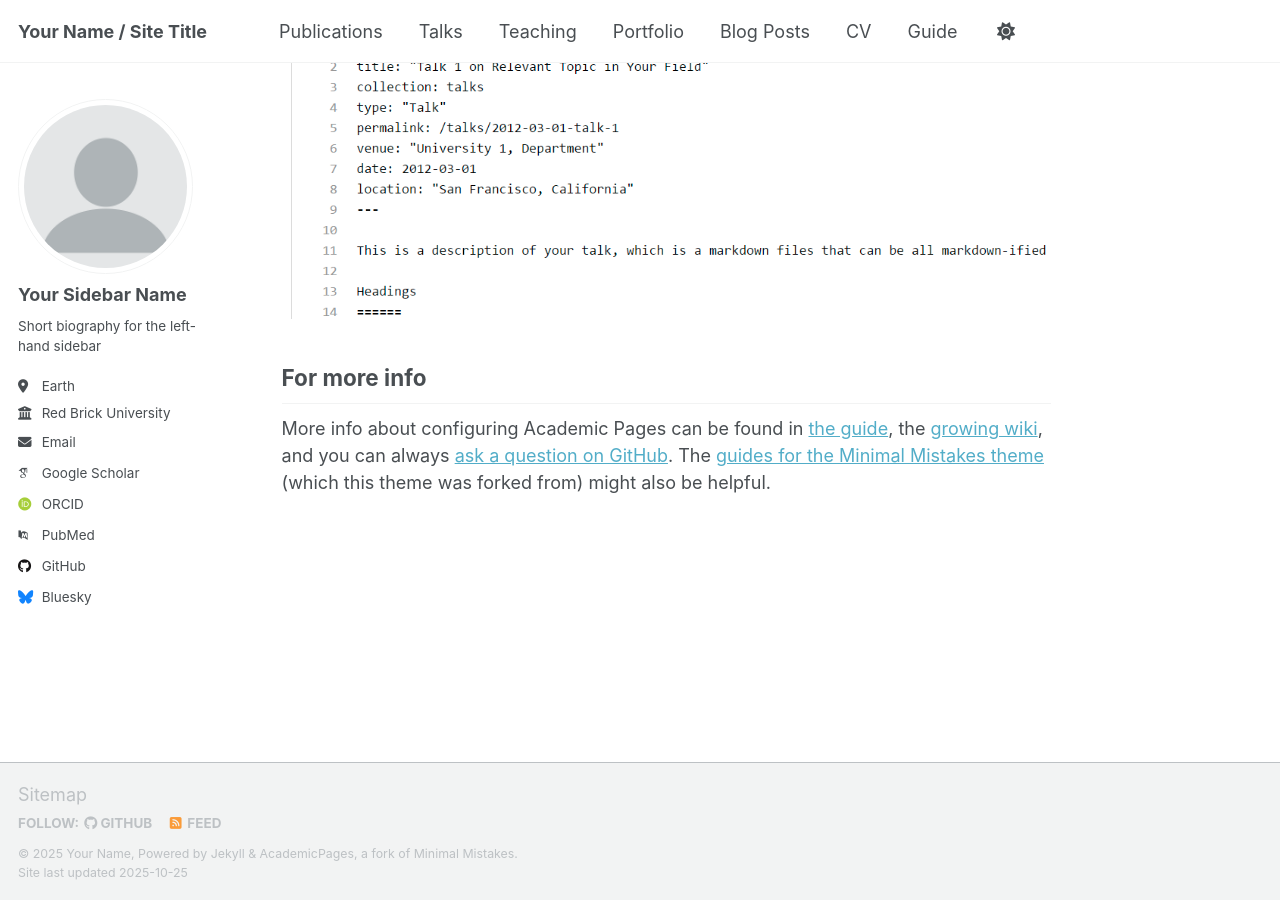
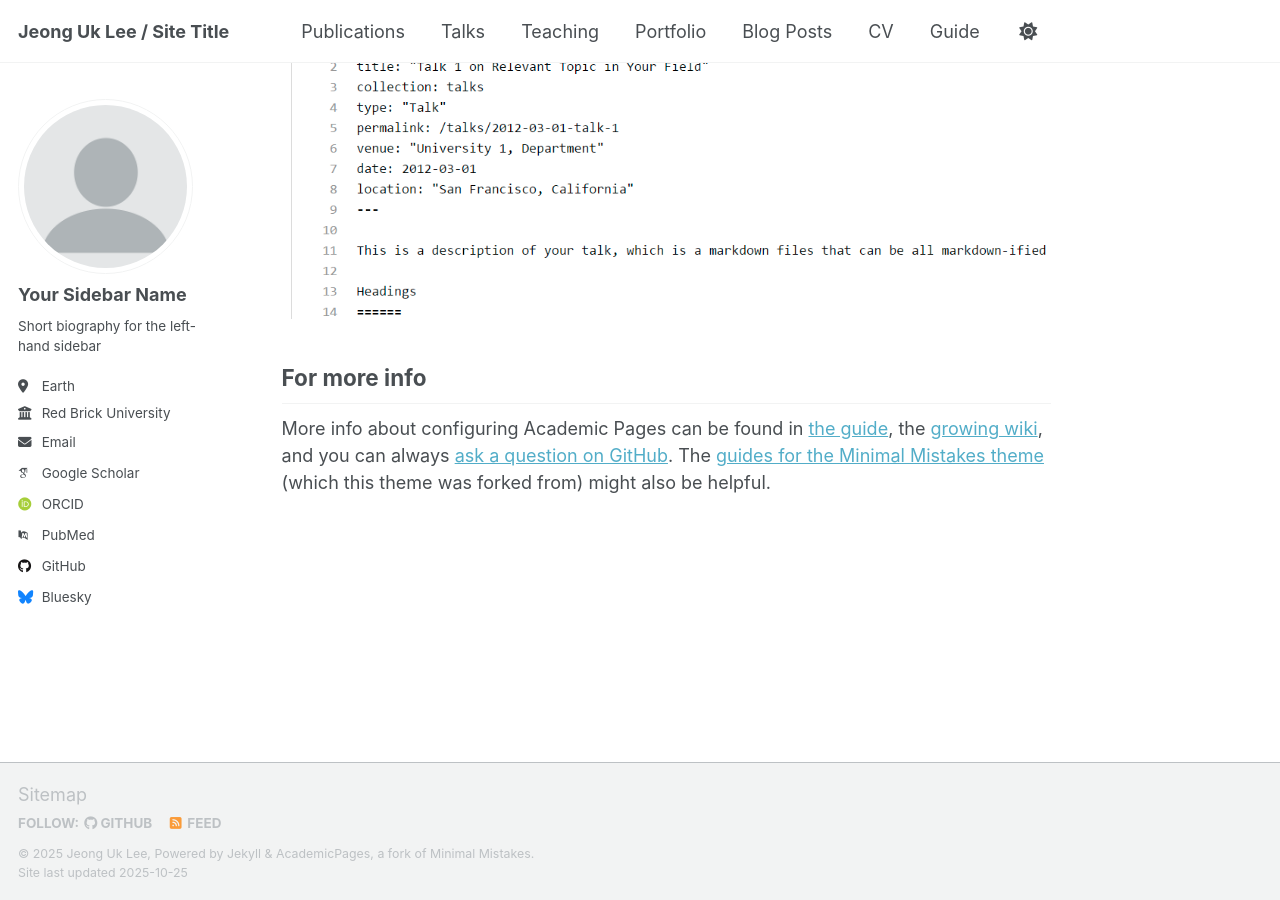
Before and after one commit to Rietchie0119/Rietchie0119.github.io, a Jekyll site: the page built from _pages/about.md, in a window 1280 px wide and 900 px high, scrolled down 2880 px. Built offline with Jekyll 4.4.1, drawn with Linux system fonts in a browser that asks for light colours; some web fonts are replaced; a script that is not in the unit is left out.

Commit message:
Update _config.yml
Name and title

```diff
--- a/_config.yml
+++ b/_config.yml
@@ -9,11 +9,11 @@
 # Basic Site Settings
 locale                   : "en-US"
 site_theme               : "default" # Currently available options are "default", "air"
-title                    : "Your Name / Site Title"
+title                    : "Jeong Uk Lee / Site Title"
 title_separator          : "-"
-name                     : &name "Your Name"
-description              : &description "Your Name's academic portfolio"   # Update this with a general description of your site, this is the default if not overridden by a page
-url                      : https://academicpages.github.io # The base hostname & protocol for your site e.g. "https://[your GitHub username].github.io",
+name                     : &name "Jeong Uk Lee"
+description              : &description "Jeong Uk's academic portfolio"   # Update this with a general description of your site, this is the default if not overridden by a page
+url                      : https://Rietchie0119.github.io # The base hostname & protocol for your site e.g. "https://[your GitHub username].github.io",
                                                            # or if you already have some other page hosted on Github then use "https://[your GitHub username].github.io/[Your Repo Name]"
 baseurl                  : "" # the subpath of your site, e.g. "/blog"
 repository               : "academicpages/academicpages.github.io"
```
